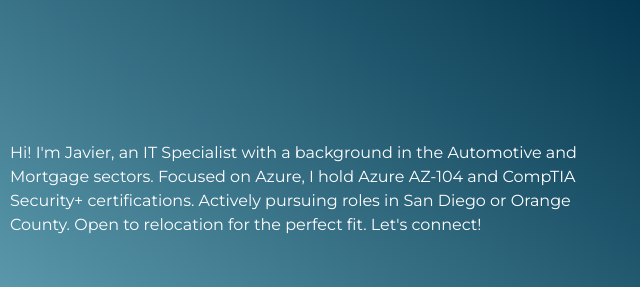
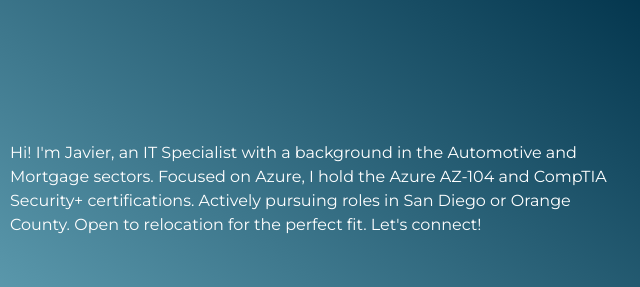
Before and after one commit to 44javi/Portfolio-Website, a plain HTML site: page frontend/index.html in a window 1280 px wide. Shown: the part 953-1240 px from the top of the page, 640-1280 px from the left. Drawn offline with nearby package versions, Linux system fonts and the light colour scheme; a script that the page names is missing.

Commit message:
Grammar update in bio

```diff
--- a/frontend/index.html
+++ b/frontend/index.html
@@ -59,7 +59,7 @@
           </div>
           <div class="about-wrapper__info">
             <p class="about-wrapper__info-text">
-             Hi! I'm Javier, an IT Specialist with a background in the Automotive and Mortgage sectors. Focused on Azure, I hold Azure AZ-104 and CompTIA Security+ certifications. Actively pursuing roles in San Diego or Orange County. Open to relocation for the perfect fit. Let's connect!
+             Hi! I'm Javier, an IT Specialist with a background in the Automotive and Mortgage sectors. Focused on Azure, I hold the Azure AZ-104 and CompTIA Security+ certifications. Actively pursuing roles in San Diego or Orange County. Open to relocation for the perfect fit. Let's connect!
             </p>
           </div>
         </div>
```
